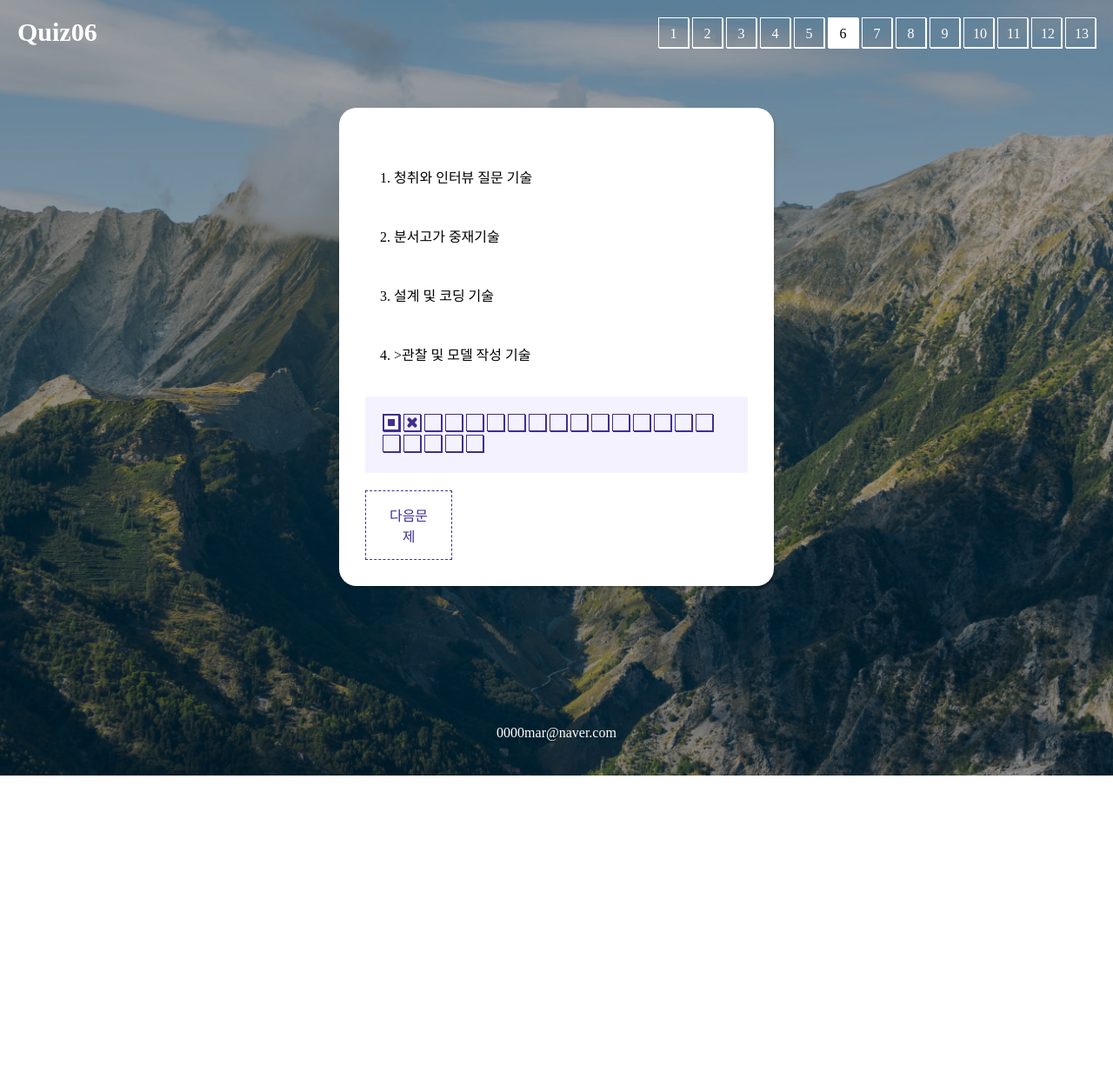
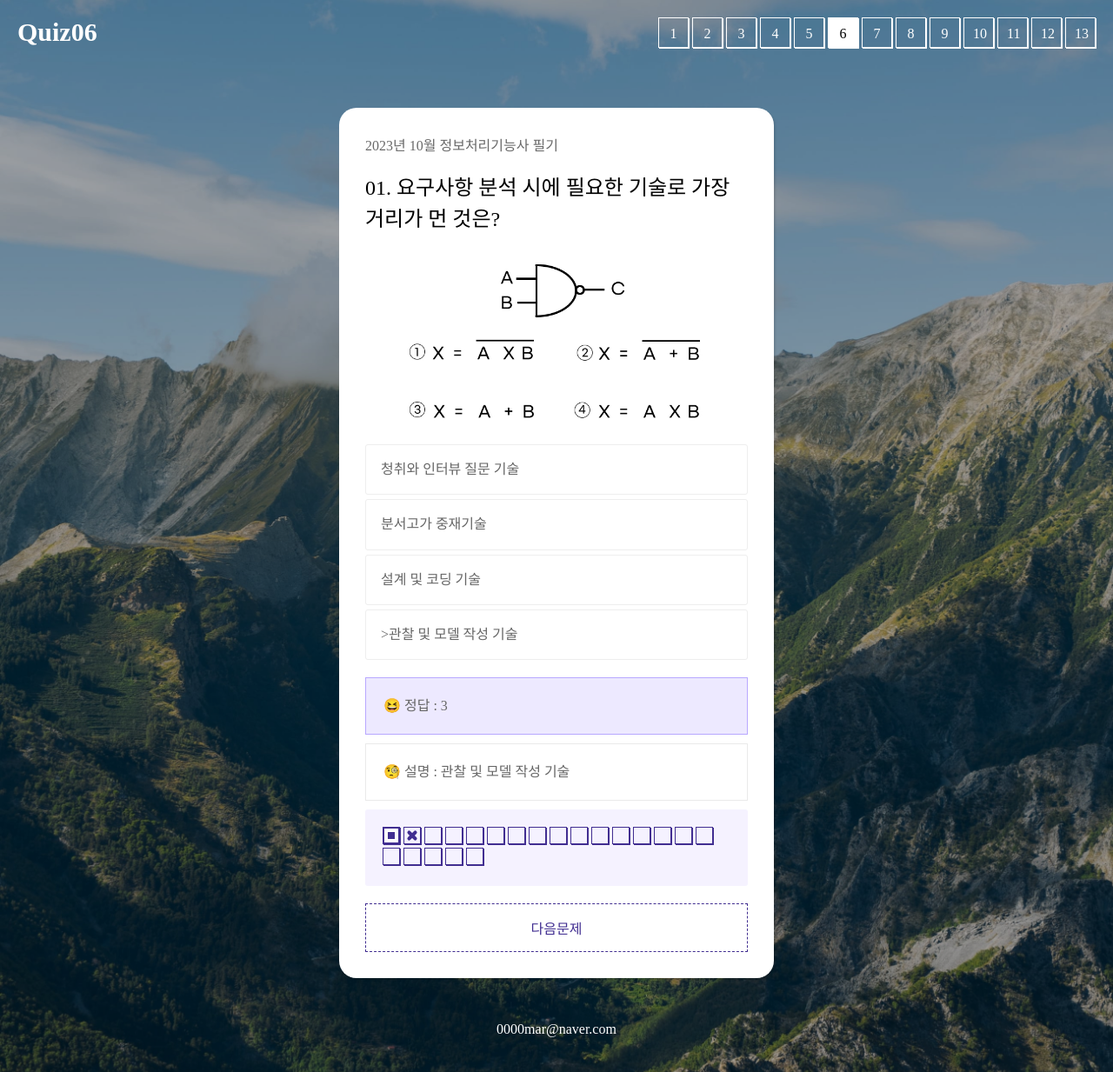
Before and after one commit to ojs104/webs2024, a PHP site: page /javascript/quiz/quizEffect06.html in a window 1280 px wide. Shown: the whole page at 87% size. Before the commit the page ends 892 px from the top, so only its background shows below. Run offline with PHP 8.4, Linux system fonts and the light colour scheme; some web fonts are replaced.

Commit message:
0914 1133
0914 1133

```diff
--- a/javascript/quiz/assets/css/quiz.css
+++ b/javascript/quiz/assets/css/quiz.css
@@ -216,8 +216,15 @@ body::after {
 }
 .quiz__question span {
     font-size: 24px;
-    line-height: 1.5;
+    line-height: 1.4;
     font-weight: 400;
+}
+.quiz__img {
+    margin-bottom: 10px;
+}
+.quiz__img img {
+    display: block;
+    width: 100%;
 }
 .quiz__choice {
     margin-bottom: 20px;
@@ -272,25 +279,76 @@ body::after {
     background-color: #e9e4ff60;
 }
 .quiz__choice .choice {
-    border: 1px solied #eee;
-    padding: 17px;
-    margin-bottom: 10px;
+    border: 1px solid #eee;
+    padding: 17px ;
+    margin-bottom: 5px;
+    font-size: 16px;
+    line-height: 1.4;
+    transition: border-color 0.3s, back-color 0.3s;
+    border-radius: 3px;
+    color: #666;
 }
-.quiz__choice .choice:nth-child(1)::before {
-    content: "1. ";
+.quiz__choice .choice:hover{
+    border-color: #412E91;
+    background-color: #f6f4ff;
+    cursor: pointer;
 }
-.quiz__choice .choice:nth-child(2)::before {
-    content: "2. ";
+.quiz__choice .choice.correct {
+    position: relative;
+    border-color: #412E91;
+    background-color: #e9e4ff60;
+    color: #412E91;
+    padding-right: 57px;
 }
-.quiz__choice .choice:nth-child(3)::before {
-    content: "3. ";
+.quiz__choice .choice.correct::after{
+    content: '';
+    width: 14px;
+    height: 14px;
+    border: 6px solid #412E91;
+    border-radius: 50%;
+    position: absolute;
+    right: 20px;
+    top: 50%;
+    transform: translateY(-50%);
+
 }
-.quiz__choice .choice:nth-child(4)::before {
-    content: "4. ";
+.quiz__choice .choice.incorrect {
+    position: relative;
+    border-color: #912e3a;
+    box-shadow: 1px 1px 5px #912e3a19;
+    background-color: #912e3a19;
+    color: #912e3a;
+    padding-right: 57px;
 }
-.quiz__choice .choice.correct {}
-.quiz__choice .choice.incorrect {}
+.quiz__choice .choice.incorrect::before{
+    content: '';
+    position: absolute;
+    right: 20px;
+    top: 50%;
+    transform: translateY(-50%);
+    width: 28px;
+    height: 6px;
+    background-color: #912e3a;
+    border-radius: 4px;
+    transform: rotate(45deg);
+    margin-top: -3px;
 
+}
+.quiz__choice .choice.incorrect::after{
+    content: '';
+    position: absolute;
+    right: 20px;
+    top: 50%;
+    transform: translateY(-50%);
+    width: 28px;
+    height: 6px;
+    background-color: #912e3a;
+    border-radius: 4px;
+    transform: rotate(-45deg);
+    margin-top: -3px;
+
+
+}
 .quiz__animation {
     border: 1px dashed #b8a8ff;
     margin-bottom: 10px;
@@ -346,7 +404,7 @@ body::after {
     cursor: pointer;
 }
 .quiz__next {
-    width: 100px;
+    width: 100%;
     border: 1px dashed #412E91;
     padding: 15px 20px;
     background-color: #fff;
--- a/javascript/quiz/quizEffect06.html
+++ b/javascript/quiz/quizEffect06.html
@@ -41,20 +41,21 @@
     <main id="main">
         <div class="quiz__wrap">
             <div class="quiz">
-                <div class="quiz__header"></div>
+                <div class="quiz__header">2023년 10월 정보처리기능사 필기</div>
                 <div class="quiz__main">
-                    <div class="quiz__question"></div>
+                    <div class="quiz__question">01. 요구사항 분석 시에 필요한 기술로 가장 거리가 먼 것은?</div>
+                    <div class="quiz__img">
+
+                        <img src="../../jason/img/gineungsaJC2005_02_02.jpg" alt="">
+                    </div>
                     <div class="quiz__choice">
-                        <div>
-                            <div id="choice1" class="choice correct">청취와 인터뷰 질문 기술</div>
-                            <div id="choice2" class="choice incorrect">분서고가 중재기술</div>
+                            <div id="choice1" class="choice">청취와 인터뷰 질문 기술</div>
+                            <div id="choice2" class="choice">분서고가 중재기술</div>
                             <div id="choice3" class="choice ">설계 및 코딩 기술</div>
                             <div id="choice4" class="choice ">>관찰 및 모델 작성 기술</div>
-                        </div>
-
                     </div>
-                    <div class="quiz__answer none">3</div>
-                    <div class="quiz__desc none">관찰 및 모델 작성 기술</div>
+                    <div class="quiz__answer ">3</div>
+                    <div class="quiz__desc ">관찰 및 모델 작성 기술</div>
                 </div>
                 <div class="quiz__footer">
                     <div class="quiz__indicator">
```
